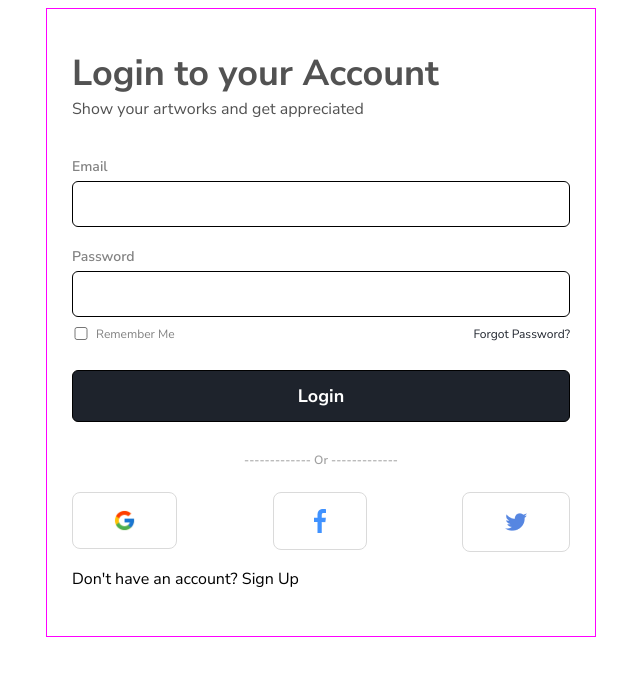
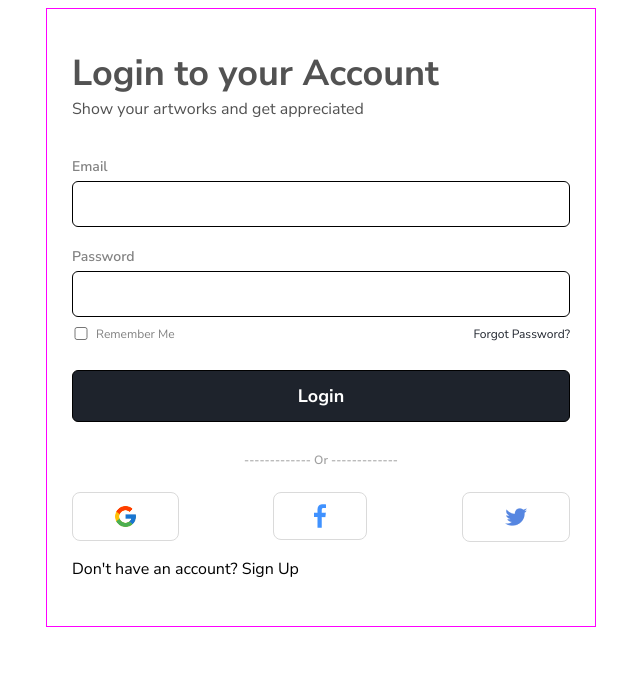
Before and after one commit to chingu-voyages/v40-geckos-team-19, a React (Create React App) app: page /login in a window 1280 px wide. Shown: the top 676 px of the page, without its empty margins (319-959 px from the left). Built offline with nearby package versions, Linux system fonts and the light colour scheme.

Commit message:
fixed social icons for smallest screen

```diff
--- a/src/Components/Login/LoginPage.css
+++ b/src/Components/Login/LoginPage.css
@@ -10,13 +10,16 @@
   font-family: "Nunito Sans", sans-serif;
 }
 
-.LoginPage .LoginPageForm {
+.LoginPageForm {
   border: 1px solid magenta;
   max-width: 550px;
   width: 100%;
   display: block;
   margin: 0 auto;
   padding: 40px 25px 30px;
+  display: flex;
+  flex-direction: column;
+  justify-content: space-between;
 }
 
 .LoginPage .heading {
@@ -54,9 +57,19 @@
   height: fit-content;
   border: 1px solid #DADADA;
   border-radius: 8px;
-  padding: 16px 40px;
+  padding: 0.7rem 2.5rem;
 }
 
 .signup-social-icons .google-icon {
-  height: 57px;
+  height: 49px;
 }
+
+@media (max-width: 300px) {
+  .signup-social-icons img {
+    padding: 8px 16px;
+  }
+
+  .signup-social-icons .google-icon {
+    height: 45px;
+  }
+}
```
